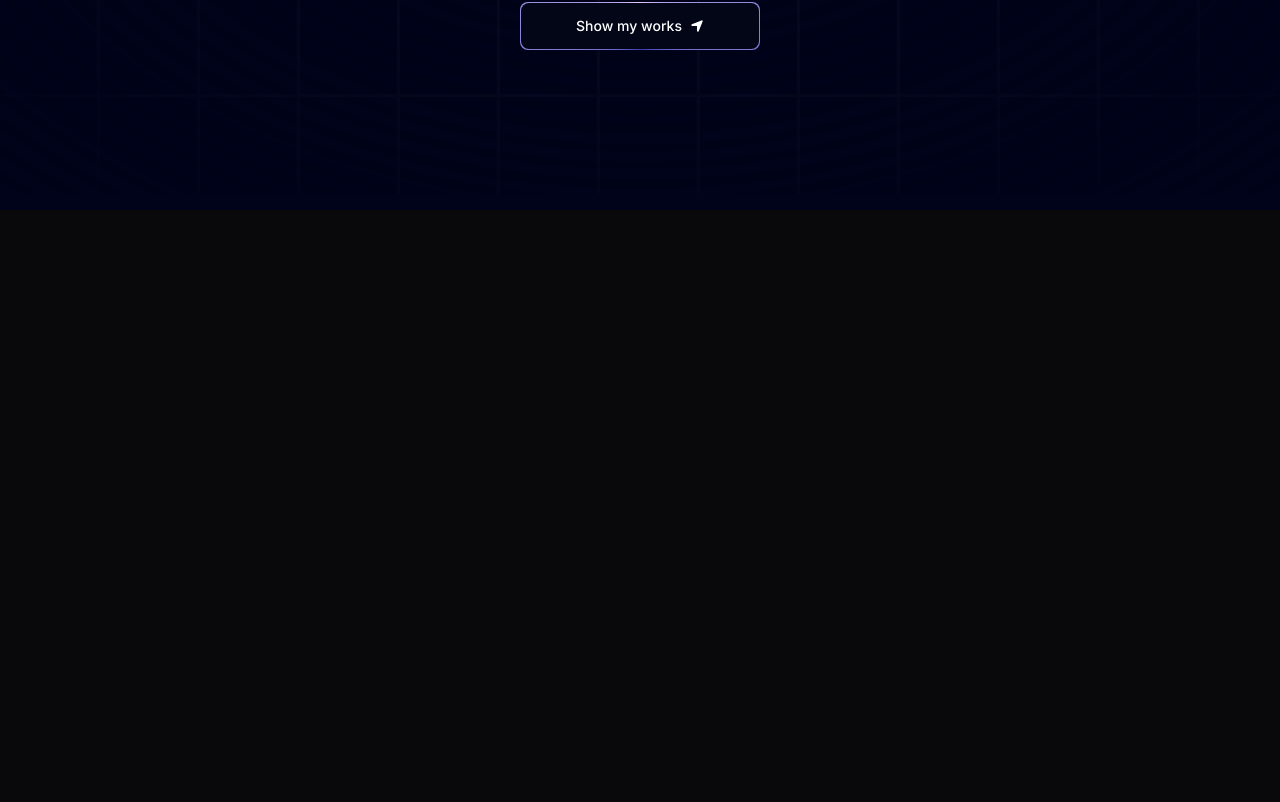
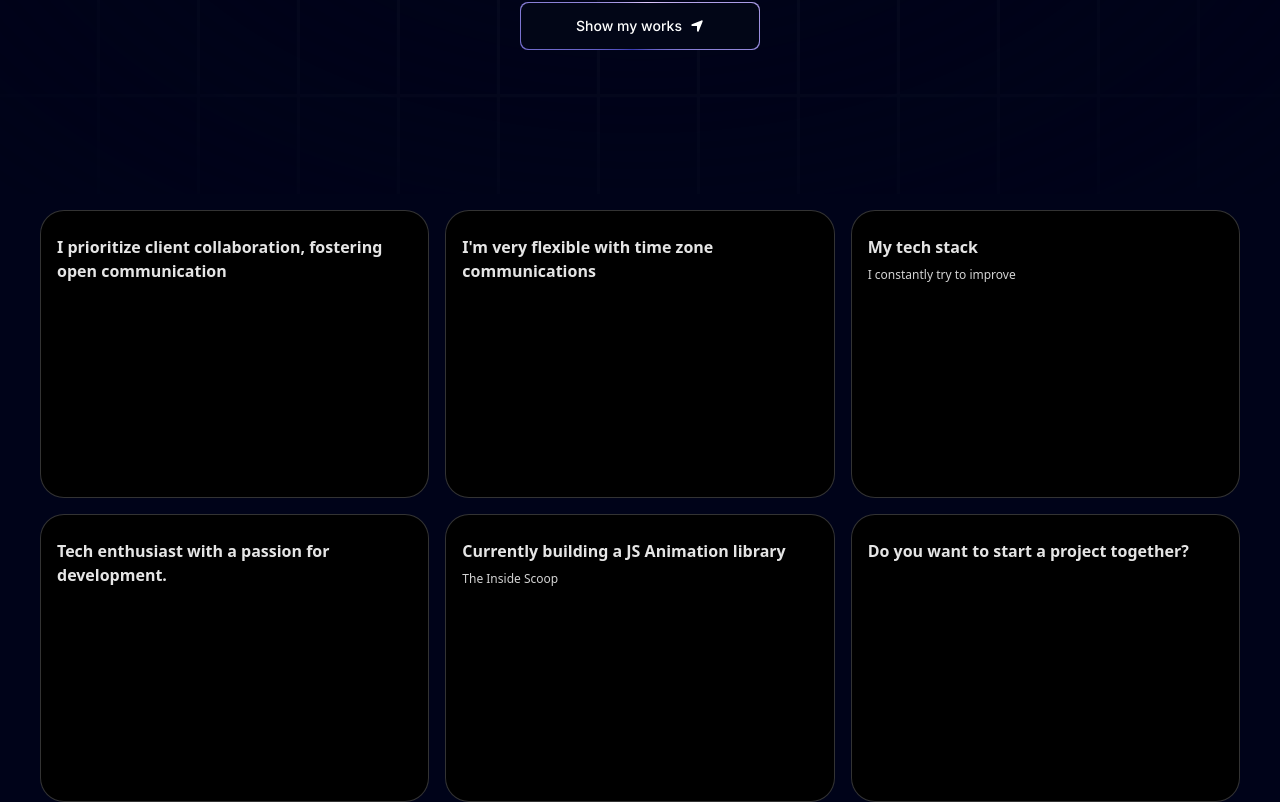
Before and after one commit to Steddyz/react-next-portfolio, a Next.js app: page / in a window 1280 px wide. Shown: the part 606-1408 px from the top of the page. Before the commit the page ends 816 px from the top, so only its background shows below. Built offline with nearby package versions, Linux system fonts and the light colour scheme.

Commit message:
start Grid section

```diff
--- a/app/page.tsx
+++ b/app/page.tsx
@@ -3,6 +3,7 @@
 import Hero from "@/components/Hero";
 import { FaHome } from "react-icons/fa";
 import { FloatingNav } from "@/components/ui/FlootingNav";
+import Grid from "@/components/Grid";
 
 const Home = () => {
   return (
@@ -12,6 +13,7 @@
           navItems={[{ name: "Home", link: "/", icon: <FaHome /> }]}
         />
         <Hero />
+        <Grid />
       </div>
     </main>
   );
--- /dev/null
+++ b/components/Grid.tsx
@@ -0,0 +1,22 @@
+import React from "react";
+import { BentoGrid, BentoGridItem } from "./ui/BentoGrid";
+import { gridItems } from "@/data";
+
+const Grid = () => {
+  return (
+    <section id="about">
+      <BentoGrid>
+        {gridItems.map((item) => (
+          <BentoGridItem
+            id={item.id}
+            key={item.id}
+            title={item.title}
+            description={item.description}
+          />
+        ))}
+      </BentoGrid>
+    </section>
+  );
+};
+
+export default Grid;
--- /dev/null
+++ b/components/ui/BentoGrid.tsx
@@ -0,0 +1,56 @@
+import { cn } from "@/utils/cnn";
+
+export const BentoGrid = ({
+  className,
+  children,
+}: {
+  className?: string;
+  children?: React.ReactNode;
+}) => {
+  return (
+    <div
+      className={cn(
+        "mx-auto grid max-w-7xl grid-cols-1 gap-4 md:auto-rows-[18rem] md:grid-cols-3",
+        className
+      )}
+    >
+      {children}
+    </div>
+  );
+};
+
+export const BentoGridItem = ({
+  className,
+  title,
+  description,
+  header,
+  icon,
+  id,
+}: {
+  className?: string;
+  title?: string | React.ReactNode;
+  description?: string | React.ReactNode;
+  header?: React.ReactNode;
+  icon?: React.ReactNode;
+  id: number;
+}) => {
+  return (
+    <div
+      className={cn(
+        "group/bento shadow-input row-span-1 flex flex-col justify-between space-y-4 relative rounded-3xl border border-neutral-200 bg-white p-4 transition duration-200 hover:shadow-xl dark:border-white/[0.2] dark:bg-black dark:shadow-none ",
+        className
+      )}
+    >
+      {header}
+      <div className="transition duration-200 group-hover/bento:translate-x-2">
+        {icon}
+        <div className="mt-2 mb-2 font-sans font-bold text-neutral-600 dark:text-neutral-200">
+          {title}
+        </div>
+        <div className="font-sans text-xs font-normal text-neutral-600 dark:text-neutral-300">
+          {description}
+        </div>
+      </div>
+    </div>
+  );
+};
--- /dev/null
+++ b/data/index.tsx
@@ -0,0 +1,217 @@
+export const navItems = [
+  { name: "About", link: "#about" },
+  { name: "Projects", link: "#projects" },
+  { name: "Testimonials", link: "#testimonials" },
+  { name: "Contact", link: "#contact" },
+];
+
+export const gridItems = [
+  {
+    id: 1,
+    title: "I prioritize client collaboration, fostering open communication ",
+    description: "",
+    className: "lg:col-span-3 md:col-span-6 md:row-span-4 lg:min-h-[60vh]",
+    imgClassName: "w-full h-full",
+    titleClassName: "justify-end",
+    img: "/b1.svg",
+    spareImg: "",
+  },
+  {
+    id: 2,
+    title: "I'm very flexible with time zone communications",
+    description: "",
+    className: "lg:col-span-2 md:col-span-3 md:row-span-2",
+    imgClassName: "",
+    titleClassName: "justify-start",
+    img: "",
+    spareImg: "",
+  },
+  {
+    id: 3,
+    title: "My tech stack",
+    description: "I constantly try to improve",
+    className: "lg:col-span-2 md:col-span-3 md:row-span-2",
+    imgClassName: "",
+    titleClassName: "justify-center",
+    img: "",
+    spareImg: "",
+  },
+  {
+    id: 4,
+    title: "Tech enthusiast with a passion for development.",
+    description: "",
+    className: "lg:col-span-2 md:col-span-3 md:row-span-1",
+    imgClassName: "",
+    titleClassName: "justify-start",
+    img: "/grid.svg",
+    spareImg: "/b4.svg",
+  },
+
+  {
+    id: 5,
+    title: "Currently building a JS Animation library",
+    description: "The Inside Scoop",
+    className: "md:col-span-3 md:row-span-2",
+    imgClassName: "absolute right-0 bottom-0 md:w-96 w-60",
+    titleClassName: "justify-center md:justify-start lg:justify-center",
+    img: "/b5.svg",
+    spareImg: "/grid.svg",
+  },
+  {
+    id: 6,
+    title: "Do you want to start a project together?",
+    description: "",
+    className: "lg:col-span-2 md:col-span-3 md:row-span-1",
+    imgClassName: "",
+    titleClassName: "justify-center md:max-w-full max-w-60 text-center",
+    img: "",
+    spareImg: "",
+  },
+];
+
+export const projects = [
+  {
+    id: 1,
+    title: "3D Solar System Planets to Explore",
+    des: "Explore the wonders of our solar system with this captivating 3D simulation of the planets using Three.js.",
+    img: "/p1.svg",
+    iconLists: ["/re.svg", "/tail.svg", "/ts.svg", "/three.svg", "/fm.svg"],
+    link: "https://github.com/adrianhajdin?tab=repositories",
+  },
+  {
+    id: 2,
+    title: "Yoom - Video Conferencing App",
+    des: "Simplify your video conferencing experience with Yoom. Seamlessly connect with colleagues and friends.",
+    img: "/p2.svg",
+    iconLists: ["/next.svg", "/tail.svg", "/ts.svg", "/stream.svg", "/c.svg"],
+    link: "https://github.com/adrianhajdin/zoom-clone",
+  },
+  {
+    id: 3,
+    title: "AI Image SaaS - Canva Application",
+    des: "A REAL Software-as-a-Service app with AI features and a payments and credits system using the latest tech stack.",
+    img: "/p3.svg",
+    iconLists: ["/re.svg", "/tail.svg", "/ts.svg", "/three.svg", "/c.svg"],
+    link: "https://github.com/adrianhajdin/ai_saas_app",
+  },
+  {
+    id: 4,
+    title: "Animated Apple Iphone 3D Website",
+    des: "Recreated the Apple iPhone 15 Pro website, combining GSAP animations and Three.js 3D effects..",
+    img: "/p4.svg",
+    iconLists: ["/next.svg", "/tail.svg", "/ts.svg", "/three.svg", "/gsap.svg"],
+    link: "https://github.com/adrianhajdin/iphone",
+  },
+];
+
+export const testimonials = [
+  {
+    quote:
+      "Collaborating with Adrian was an absolute pleasure. His professionalism, promptness, and dedication to delivering exceptional results were evident throughout our project. Adrian's enthusiasm for every facet of development truly stands out. If you're seeking to elevate your website and elevate your brand, Adrian is the ideal partner.",
+    name: "Michael Johnson",
+    title: "Director of AlphaStream Technologies",
+  },
+  {
+    quote:
+      "Collaborating with Adrian was an absolute pleasure. His professionalism, promptness, and dedication to delivering exceptional results were evident throughout our project. Adrian's enthusiasm for every facet of development truly stands out. If you're seeking to elevate your website and elevate your brand, Adrian is the ideal partner.",
+    name: "Michael Johnson",
+    title: "Director of AlphaStream Technologies",
+  },
+  {
+    quote:
+      "Collaborating with Adrian was an absolute pleasure. His professionalism, promptness, and dedication to delivering exceptional results were evident throughout our project. Adrian's enthusiasm for every facet of development truly stands out. If you're seeking to elevate your website and elevate your brand, Adrian is the ideal partner.",
+    name: "Michael Johnson",
+    title: "Director of AlphaStream Technologies",
+  },
+  {
+    quote:
+      "Collaborating with Adrian was an absolute pleasure. His professionalism, promptness, and dedication to delivering exceptional results were evident throughout our project. Adrian's enthusiasm for every facet of development truly stands out. If you're seeking to elevate your website and elevate your brand, Adrian is the ideal partner.",
+    name: "Michael Johnson",
+    title: "Director of AlphaStream Technologies",
+  },
+  {
+    quote:
+      "Collaborating with Adrian was an absolute pleasure. His professionalism, promptness, and dedication to delivering exceptional results were evident throughout our project. Adrian's enthusiasm for every facet of development truly stands out. If you're seeking to elevate your website and elevate your brand, Adrian is the ideal partner.",
+    name: "Michael Johnson",
+    title: "Director of AlphaStream Technologies",
+  },
+];
+
+export const companies = [
+  {
+    id: 1,
+    name: "cloudinary",
+    img: "/cloud.svg",
+    nameImg: "/cloudName.svg",
+  },
+  {
+    id: 2,
+    name: "appwrite",
+    img: "/app.svg",
+    nameImg: "/appName.svg",
+  },
+  {
+    id: 3,
+    name: "HOSTINGER",
+    img: "/host.svg",
+    nameImg: "/hostName.svg",
+  },
+  {
+    id: 4,
+    name: "stream",
+    img: "/s.svg",
+    nameImg: "/streamName.svg",
+  },
+  {
+    id: 5,
+    name: "docker.",
+    img: "/dock.svg",
+    nameImg: "/dockerName.svg",
+  },
+];
+
+export const workExperience = [
+  {
+    id: 1,
+    title: "Frontend Engineer Intern",
+    desc: "Assisted in the development of a web-based platform using React.js, enhancing interactivity.",
+    className: "md:col-span-2",
+    thumbnail: "/exp1.svg",
+  },
+  {
+    id: 2,
+    title: "Mobile App Dev - JSM Tech",
+    desc: "Designed and developed mobile app for both iOS & Android platforms using React Native.",
+    className: "md:col-span-2", // change to md:col-span-2
+    thumbnail: "/exp2.svg",
+  },
+  {
+    id: 3,
+    title: "Freelance App Dev Project",
+    desc: "Led the dev of a mobile app for a client, from initial concept to deployment on app stores.",
+    className: "md:col-span-2", // change to md:col-span-2
+    thumbnail: "/exp3.svg",
+  },
+  {
+    id: 4,
+    title: "Lead Frontend Developer",
+    desc: "Developed and maintained user-facing features using modern frontend technologies.",
+    className: "md:col-span-2",
+    thumbnail: "/exp4.svg",
+  },
+];
+
+export const socialMedia = [
+  {
+    id: 1,
+    img: "/git.svg",
+  },
+  {
+    id: 2,
+    img: "/twit.svg",
+  },
+  {
+    id: 3,
+    img: "/link.svg",
+  },
+];
```
